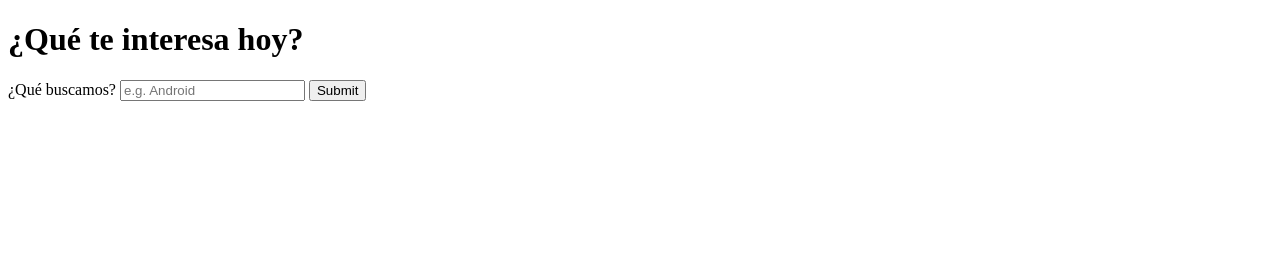
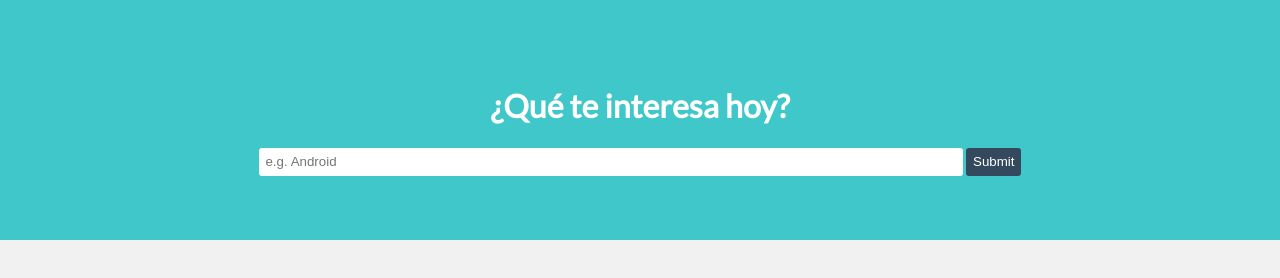
Before and after one commit to Danielapariona/xhr-project-demo, a website: page public/index.html in a window 1280 px wide. Drawn offline with Linux system fonts and the light colour scheme.

Commit message:
Add styles

```diff
--- a/public/css/main.css
+++ b/public/css/main.css
@@ -0,0 +1,57 @@
+@import url('https://fonts.googleapis.com/css?family=Lato');
+
+* {
+  margin: 0;
+  padding: 0;
+}
+
+body {
+  font-family: 'Lato', sans-serif;
+  background-color: #f1f1f1;
+}
+
+header {
+  background-color: #40C7CA;
+  color: white;
+  padding: 4em;
+  text-align: center;
+  margin-bottom: 30px;
+}
+
+h1 {
+  margin: 0.7em;
+}
+
+input {
+  padding: 0.5em;
+  border-radius: 3px;
+  border: none;
+}
+
+
+input[type=text] {
+  padding: 0.5em;
+  width: 60%;
+}
+
+input[type=submit] {
+  background-color: #34495e;
+  color: white;
+}
+
+li {
+  list-style: none;
+  color: white;
+}
+
+.results {
+  width: 60%;
+  margin: auto;
+}
+
+.articleClass {
+  background-color: #00A5A8;
+  margin: 0.7em;
+  padding: 0.5em;
+  border-radius: 3px;
+}
--- a/public/index.html
+++ b/public/index.html
@@ -4,6 +4,7 @@
   <meta charset="UTF-8">
   <meta name="viewport" content="width=device-width, initial-scale=1.0">
   <meta http-equiv="X-UA-Compatible" content="ie=edge">
+  <link rel="stylesheet" href="css/main.css">
   <title>Document</title>
 </head>
 <body>
@@ -11,13 +12,12 @@
     <h1>¿Qué te interesa hoy?</h1>
     <div class="site-container">
       <form id="search-form">
-        <label for="search-keyword" class="visuallyhidden">¿Qué buscamos?</label>
         <input type="text" id="search-keyword" name="search-keyword" placeholder="e.g. Android" required>
         <input type="submit" id="submit-btn" value="Submit">
       </form>
     </div>
   </header>
-  <div class="site-container">
+  <div class="results">
     <ul id="response-container"></ul>
   </div>
   <script src="js/app.js"></script>
```
